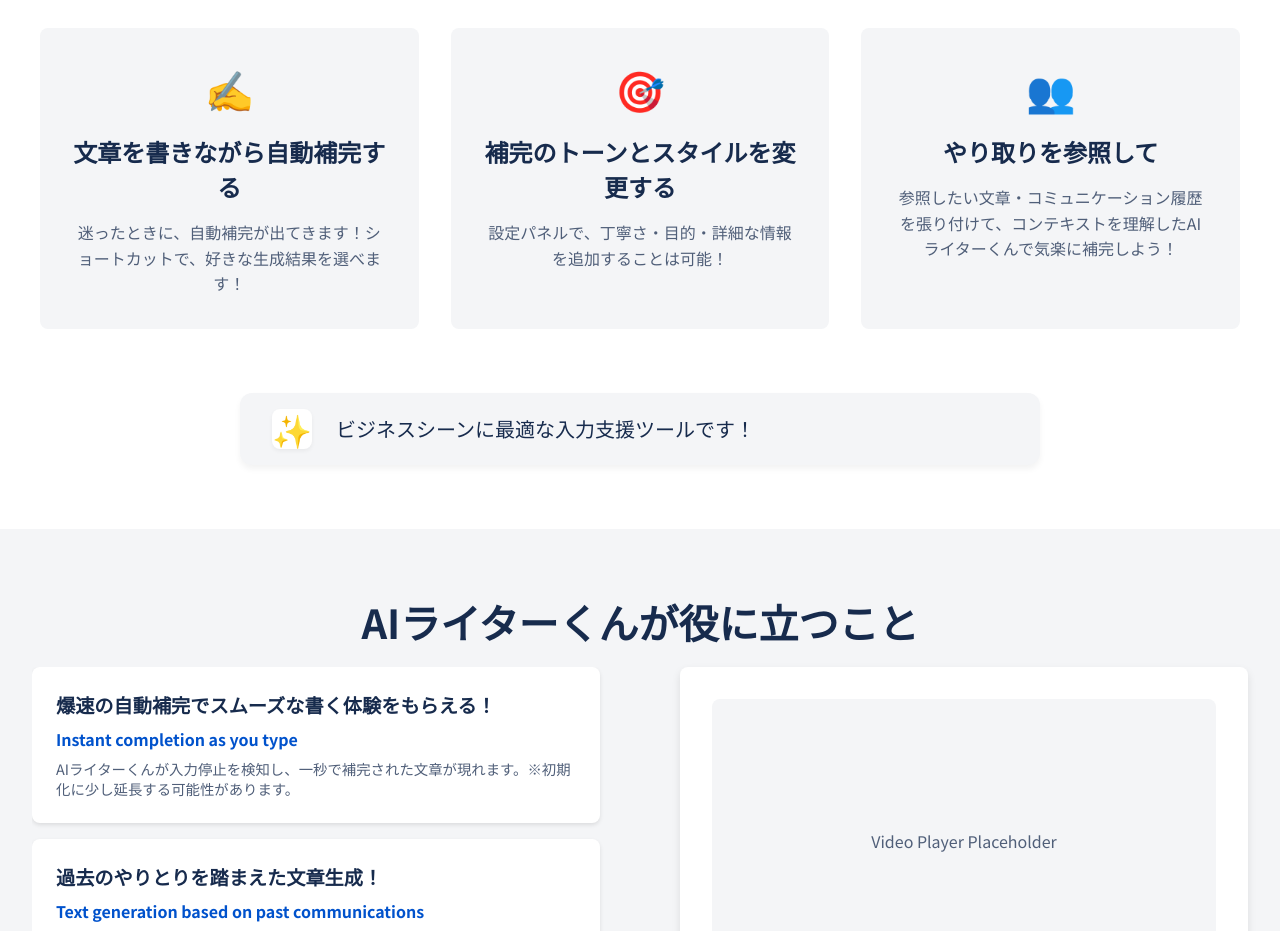
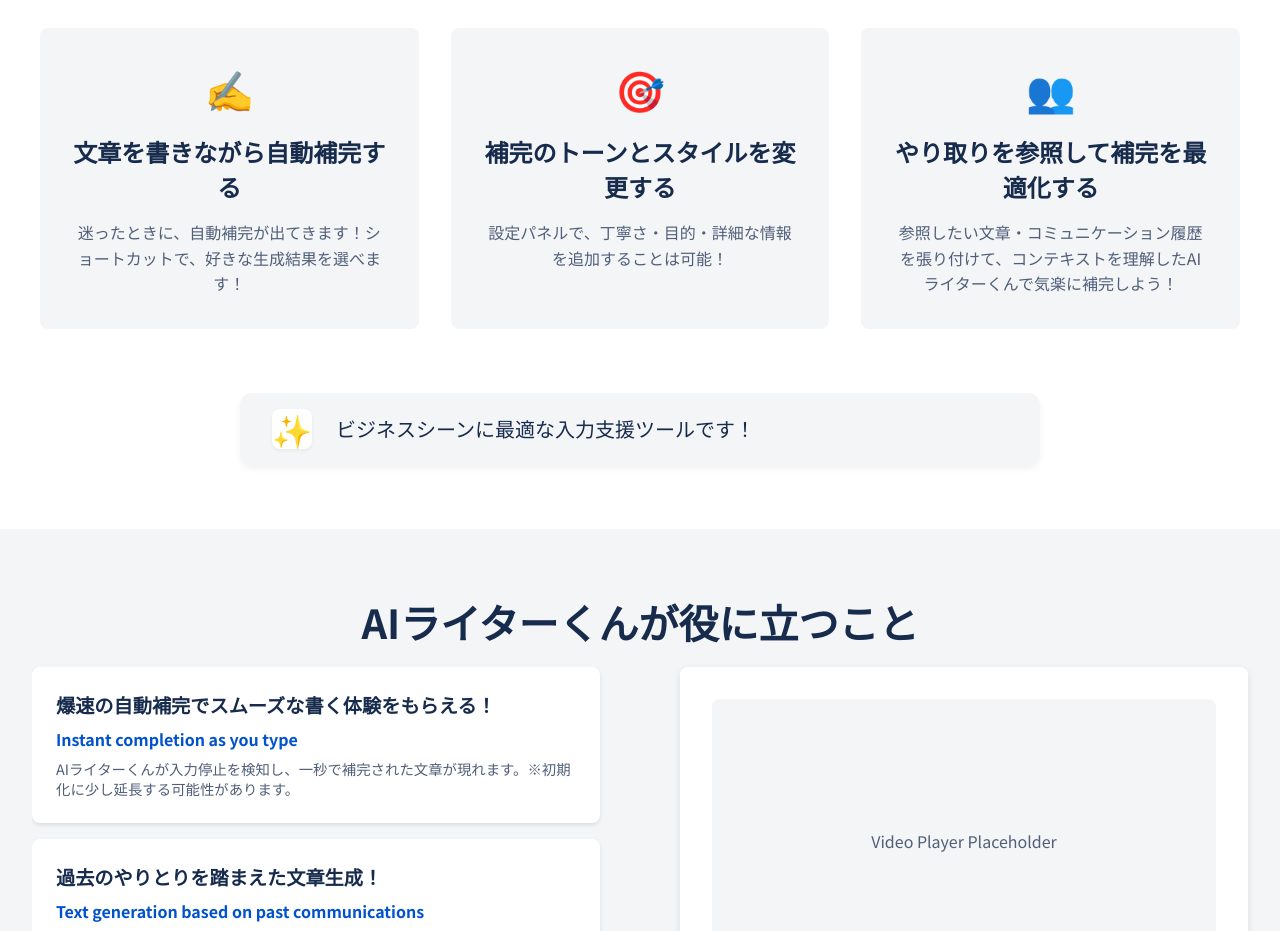
Before and after one commit to zyunulaan/lppage, a Next.js app: page / in a window 1280 px wide. Shown: the part 1740-2671 px from the top of the page. Built offline with nearby package versions, Linux system fonts and the light colour scheme.

Commit message:
finalized ver

```diff
--- a/src/components/Features.js
+++ b/src/components/Features.js
@@ -11,7 +11,7 @@ export default function Features() {
       icon: "🎯"
     },
     {
-      title: "やり取りを参照して",
+      title: "やり取りを参照して補完を最適化する",
       description: "参照したい文章・コミュニケーション履歴を張り付けて、コンテキストを理解したAIライターくんで気楽に補完しよう！",
       icon: "👥"
     }
```
